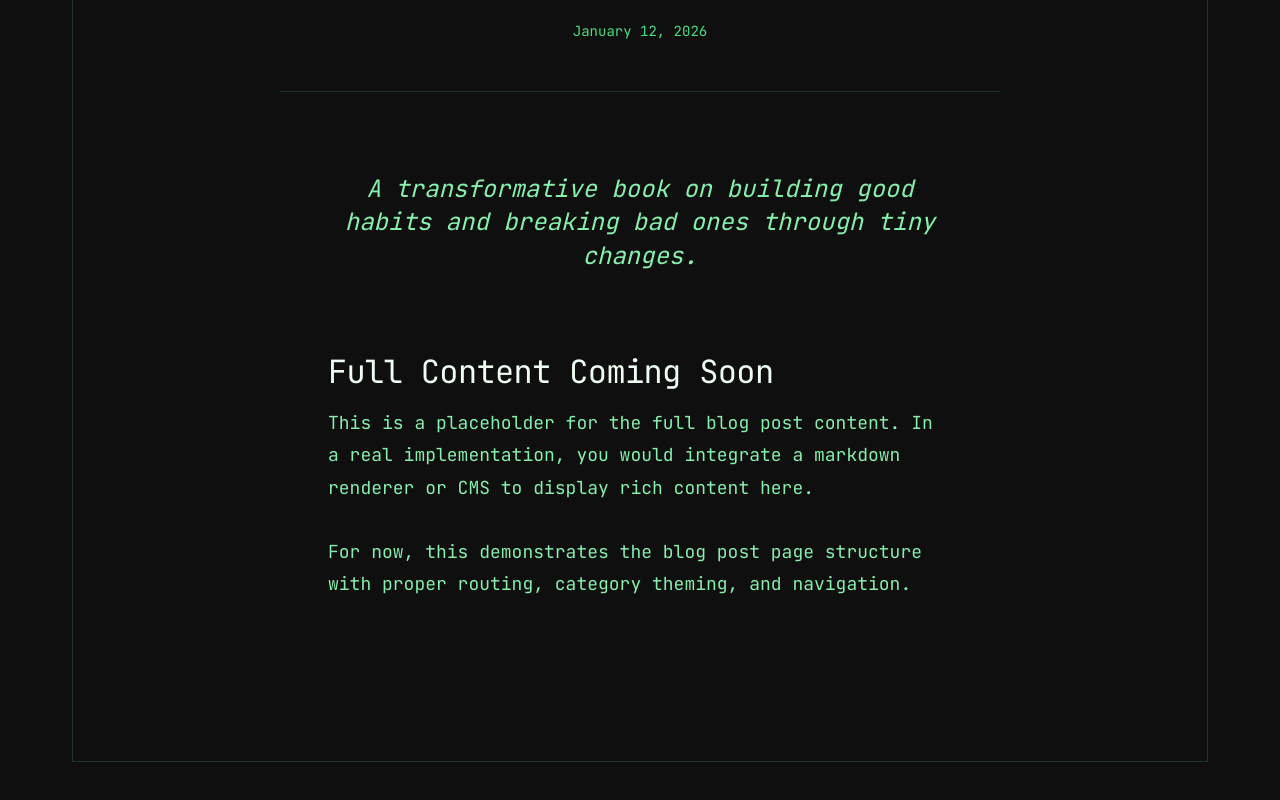
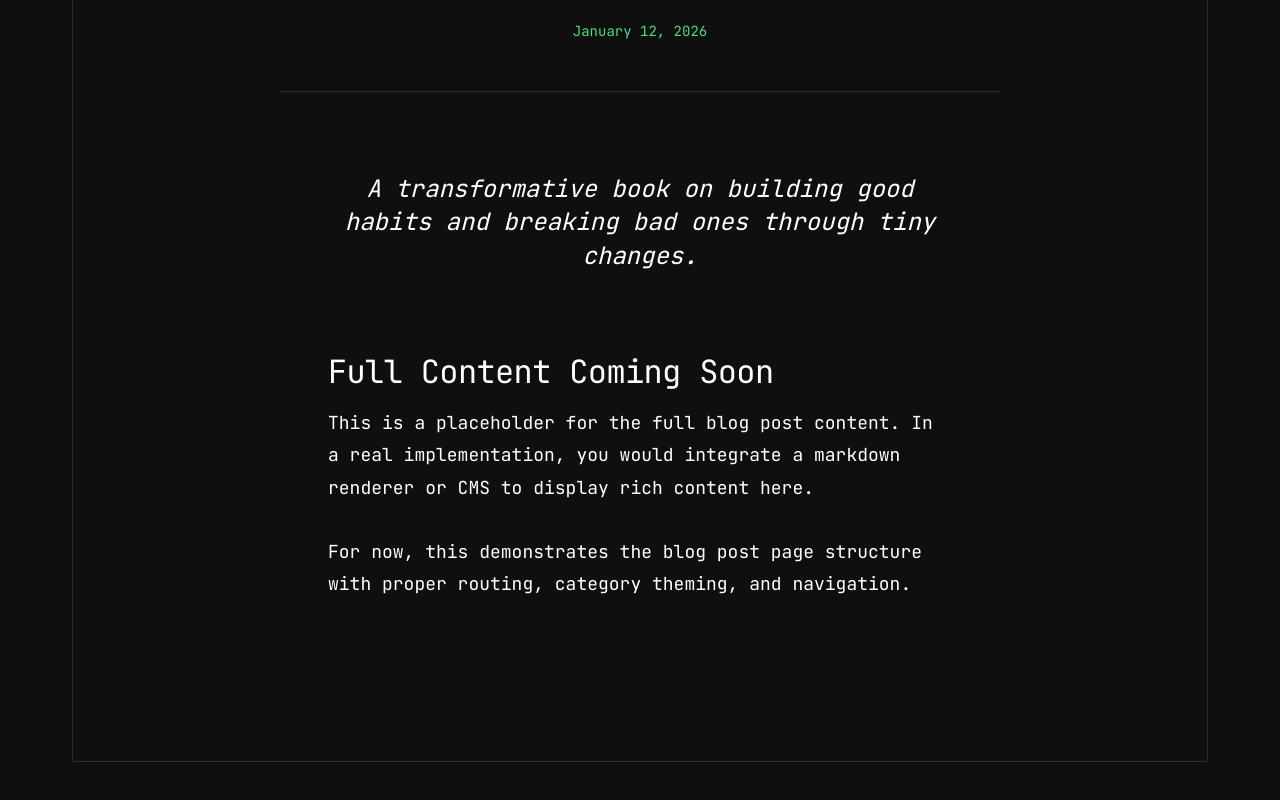
Before and after one commit to o0aditya0o/adityanotes.io, a Next.js app: page /posts/atomic-habits-review in a window 1280 px wide. Shown: the part 979-1779 px from the top of the page. Built offline with nearby package versions, Linux system fonts and the light colour scheme.

Commit message:
improve readability

```diff
--- a/src/app/posts/[slug]/page.module.css
+++ b/src/app/posts/[slug]/page.module.css
@@ -96,16 +96,24 @@
     font-family: var(--font-sans);
     font-size: 1.125rem;
     line-height: 1.8;
-    color: var(--text-primary);
+    color: #ffffff;
+    /* User requested white for readability */
 }
 
 .content h2,
 .content h3 {
     font-family: var(--font-serif);
-    color: var(--text-primary);
+    color: #ffffff;
+    /* Match content color */
     margin-top: var(--spacing-xl);
     margin-bottom: var(--spacing-sm);
     font-weight: 400;
+}
+
+.content p,
+.content li {
+    color: #ffffff;
+    /* Force white for body text */
 }
 
 .content h2 {
@@ -124,6 +132,7 @@
 .content ol {
     margin-bottom: var(--spacing-md);
     padding-left: var(--spacing-md);
+    color: #ffffff;
 }
 
 .content li {
@@ -134,6 +143,7 @@
     font-family: var(--font-serif);
     font-size: 1.5rem;
     color: var(--text-secondary);
+    /* Keep excerpt distinct or change if needed? Leaving as is for contrast */
     font-style: italic;
     margin-bottom: var(--spacing-xl);
     line-height: 1.4;
```
